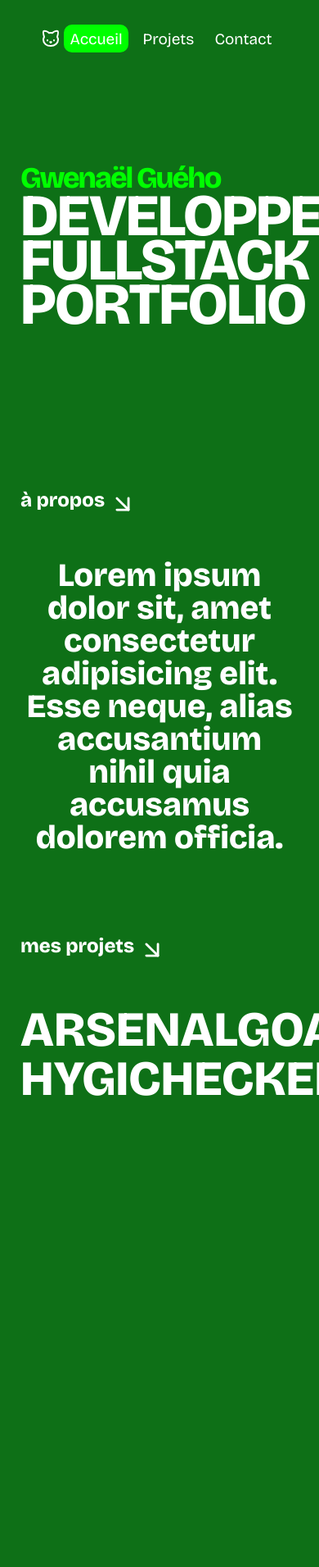
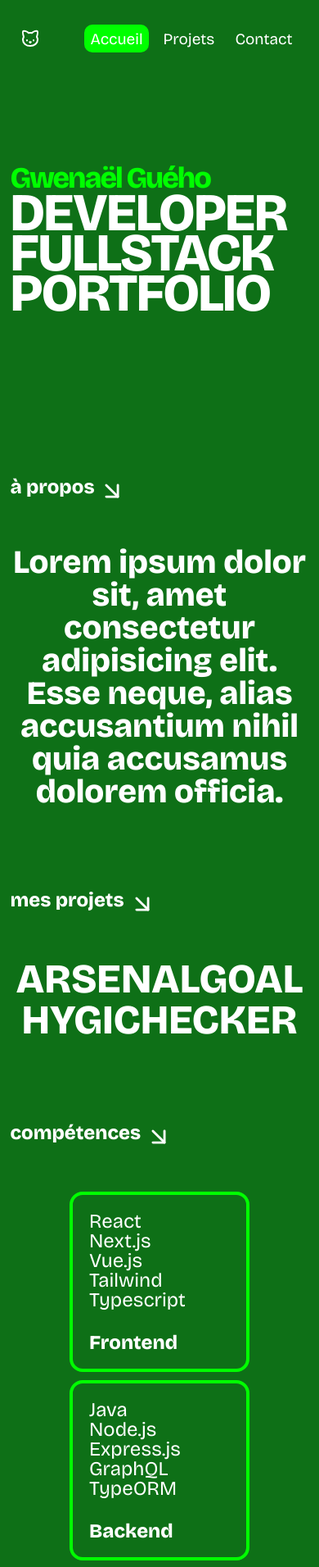
Before and after one commit to gwenael9/my-portfolio, a Next.js app: page / in a window 390 px wide. Shown: the top 1912 px of the page at 82% size. Before the commit the page ends 1446 px from the top, so only its background shows below. Built offline with nearby package versions, Linux system fonts and the light colour scheme.

Commit message:
ajout competences

```diff
--- a/package.json
+++ b/package.json
@@ -6,7 +6,8 @@
     "dev": "next dev",
     "build": "next build",
     "start": "next start",
-    "lint": "next lint"
+    "lint": "next lint",
+    "merge": "git checkout main && git merge dev && git push origin main && git checkout dev"
   },
   "dependencies": {
     "@radix-ui/react-icons": "^1.3.0",
--- a/src/components/Layout/Header.tsx
+++ b/src/components/Layout/Header.tsx
@@ -1,6 +1,7 @@
 import Link from "next/link";
 import { Cat } from "lucide-react";
 import { useRouter } from "next/router";
+import { getUpOne } from "@/utils/function";
 
 export default function Header() {
 
@@ -12,16 +13,6 @@ export default function Header() {
     { name: "contact", link: "/contact" },
   ];
 
-  // mettre en majuscule la 1ere lettre
-  const getUpOne = (str: string) => {
-    return str
-      .split(" ")
-      .map((word) => {
-        return word.charAt(0).toLocaleUpperCase() + word.slice(1);
-      })
-      .join(" ");
-  };
-
   const getBgColor = (item: string) => {
     if (item === router.pathname) {
       return "bgVert";
@@ -29,7 +20,7 @@ export default function Header() {
   }
 
   return (
-    <nav className="fixed flex justify-between items-center overflow-hidden top-0 w-full left-0 pb-0 pt-12 sm:pt-16 px-20 sm:px-40">
+    <nav className="fixed flex justify-between items-center overflow-hidden top-0 w-full left-0 pb-0 pt-12 sm:pt-16 px-10 sm:px-40">
       <div>
         {/* ajouter un logo + personnel */}
         <Cat />
--- a/src/components/Layout/Layout.tsx
+++ b/src/components/Layout/Layout.tsx
@@ -20,7 +20,7 @@ export default function Layout({ children, title }: LayoutProps) {
         />
       </Head>
       <Header />
-      <main className="px-10 sm:px-40 max-w-[144rem] m-auto">{children}</main>
+      <main className="px-5 sm:px-10 lg:px-40 max-w-[144rem] m-auto">{children}</main>
     </>
   );
 }
--- a/src/components/Projet/Card.projet.tsx
+++ b/src/components/Projet/Card.projet.tsx
@@ -1 +1,27 @@
-export default function CardProjet() {}
+import { getUpOne } from "@/utils/function";
+
+type Competence = {
+  title: string;
+  content: string[];
+};
+
+interface CompetencesProps {
+  competence: Competence;
+}
+
+export default function CardProjet({
+  competence: { title, content },
+}: CompetencesProps) {
+  return (
+    <div className="rounded-card p-8 border-primary border-base flex flex-col justify-between aspect-square w-[22rem] md:w-[28rem] hover:bg-primary transition-colors duration-500 transform hover:scale-[1.03]">
+      <ul>
+        {content.map((c, index) => (
+          <li key={index} className="text-2.4">
+            {getUpOne(c)}
+          </li>
+        ))}
+      </ul>
+      <h3 className="text-2.4 sm:text-3.2">{getUpOne(title)}</h3>
+    </div>
+  );
+}
--- a/src/pages/contact.tsx
+++ b/src/pages/contact.tsx
@@ -3,7 +3,7 @@ import Layout from "@/components/Layout/Layout";
 export default function Contact() {
   return (
     <Layout title="Contact">
-      <div className="py-[20rem]">
+      <div className="py-80">
         <h1>Page de contact</h1>
       </div>
     </Layout>
--- a/src/pages/index.tsx
+++ b/src/pages/index.tsx
@@ -1,16 +1,29 @@
 import Layout from "@/components/Layout/Layout";
+import CardProjet from "@/components/Projet/Card.projet";
 import { ArrowDownRight } from "lucide-react";
 import Link from "next/link";
 
 export default function Home() {
   const projects = ["arsenalgoal", "hygichecker"];
 
+  const competences = [
+    {
+      title: "frontend",
+      content: ["react", "next.js", "vue.js", "tailwind", "typescript"],
+    },
+    {
+      title: "backend",
+      content: ["java", "node.js", "express.js", "graphQL", "typeORM"],
+    },
+    { title: "workflow", content: ["docker", "git", "CI/CD"] },
+  ];
+
   return (
     <Layout title="Accueil">
       <div className="py-80">
         <p className="name text-primary text-3.6 xl:text-5.4">Gwenaël Guého</p>
-        <h1 className="uppercase font-bold text-7.2 md:text-10 lg:text-12 xl:text-16 2xl:text-20 tracking-tight xl:tracking-normal">
-          developpeur fullstack portfolio
+        <h1 className="uppercase font-bold text-6.5 md:text-10 lg:text-12 xl:text-20 tracking-tight xl:tracking-normal">
+          developer fullstack portfolio
         </h1>
       </div>
 
@@ -28,7 +41,7 @@ export default function Home() {
         <h2 className="mb-20 xl:mb-40 flex gap-2 text-2.4 xl:text-3.2">
           mes projets <ArrowDownRight size={34} />
         </h2>
-        <ul className="text-center text-6 xl:text-12 uppercase">
+        <ul className="text-center text-5 xl:text-12 uppercase">
           {projects.map((project, index) => (
             <li key={index}>
               <Link
@@ -41,6 +54,17 @@ export default function Home() {
           ))}
         </ul>
       </div>
+
+      <div id="competences" className="xl:pt-32 pb-40 xl:pb-80">
+        <h2 className="mb-20 xl:mb-40 flex gap-2 text-2.4 xl:text-3.2">
+          compétences <ArrowDownRight size={34} />
+        </h2>
+        <div className="flex justify-center gap-4 sm:gap-12 flex-wrap">
+          {competences.map((competence, index) => (
+            <CardProjet key={index} competence={competence} />
+          ))}
+        </div>
+      </div>
     </Layout>
   );
 }
--- a/src/pages/projets.tsx
+++ b/src/pages/projets.tsx
@@ -1,34 +1,10 @@
 import Layout from "@/components/Layout/Layout";
-import Image from "next/image";
 
 export default function Projets() {
-  const icons = [
-    "next",
-    "graphql",
-    "react",
-    "tailwind",
-    "nodejs",
-    "java",
-    "javascript",
-    "php",
-    "typescript",
-  ];
-
   return (
     <Layout title="Mes projets">
-      <div className="py-[20rem]">
+      <div className="py-80">
         <h1>Page de projets</h1>
-        <div className="flex justify-center space-x-10 mt-12 flex-wrap">
-          {icons.map((icon, index) => (
-            <Image
-              key={index}
-              src={`/svg/${icon}.svg`}
-              alt={icon}
-              width={50}
-              height={0}
-            />
-          ))}
-        </div>
       </div>
     </Layout>
   );
--- a/src/styles/globals.css
+++ b/src/styles/globals.css
@@ -19,9 +19,9 @@ body {
   color: white;
 }
 
-nav {
-  /* font-size: 2.4rem; */
-}
+/* nav {
+  font-size: 2.4rem;
+} */
 
 .navLink:after {
   content: "";
@@ -56,12 +56,16 @@ h1 {
   font-size: 3.2rem;
 } */
 
+h3 {
+  font-variation-settings: "wght" 800;
+}
+
 .name {
   /* font-size: 5.4rem; */
   letter-spacing: -.2rem;
   font-variation-settings: "wght" 800;
 }
 
-#about, #projects {
+#about, #projects, h2 {
   font-variation-settings: "wght" 800;
 }
--- /dev/null
+++ b/src/utils/function.ts
@@ -0,0 +1,9 @@
+// mettre en majuscule la 1ere lettre
+export const getUpOne = (str: string) => {
+    return str
+      .split(" ")
+      .map((word) => {
+        return word.charAt(0).toLocaleUpperCase() + word.slice(1);
+      })
+      .join(" ");
+  };
--- a/tailwind.config.ts
+++ b/tailwind.config.ts
@@ -46,27 +46,29 @@ const config: Config = {
         },
       },
       borderRadius: {
-        lg: "var(--radius)",
-        md: "calc(var(--radius) - 2px)",
-        sm: "calc(var(--radius) - 4px)",
+        card: "1.6rem",
+        lg: "0.5rem",
+        md: "0.375rem",
+        sm: "0.25rem",
       },
       fontSize: {
-        "1.9": '1.9rem',
-        "2.4": '2.4rem',
+        "1.9": "1.9rem",
+        "2.4": "2.4rem",
         "3.2": "3.2rem",
         "3.6": "3.6rem",
         "4": "4rem",
+        "5": "5rem",
         "5.4": "5.4rem",
         "6": "6rem",
-        "7.2": "7.2rem",
+        "6.5": "6.5rem",
         "9": "9rem",
         "10": "10rem",
         "12": "12rem",
         "16": "16rem",
-        "20": '20rem',
+        "20": "20rem",
       },
-      letterSpacing: {
-
+      borderWidth: {
+        "base": ".4rem"
       }
     },
   },
```
